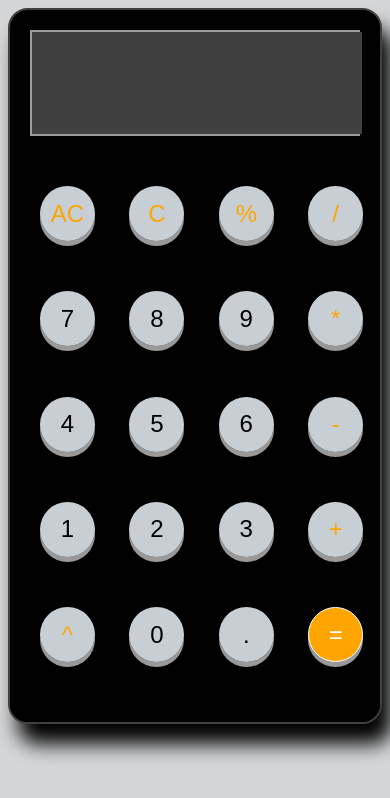
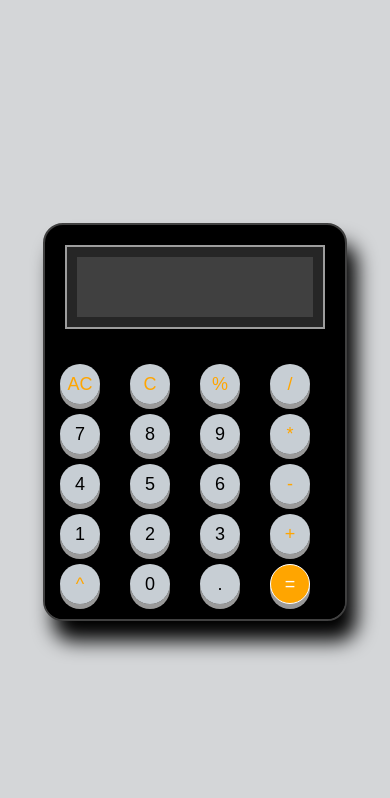
Before and after one commit to syam1433/calculator, a plain HTML site: page index.html in a window 390 px wide. Drawn offline with Linux system fonts and the light colour scheme.

Commit message:
new change in response

```diff
--- a/style.css
+++ b/style.css
@@ -1,26 +1,33 @@
-body{
+body {
     display: flex;
     justify-content: center;
+    align-items: center;
     background-color: #D4D6D8;
+    min-height: 100vh;
+    margin: 0;
+    padding: 0;
+}
 
-}
-#Calculator{
+#Calculator {
     background-color: black;
     border-radius: 20px;
-    max-width: 500px;
+    max-width: 27%;
+    width: 50%;
     overflow: hidden;
     box-shadow: 10px 20px 20px black;
-    border:2px solid  #404040;
-
+    border: 2px solid #404040;
+    transition: all 0.3s ease;
 }
 
-.dis{
+.dis {
     border: 2px solid rgba(255, 255, 255, 0.55);
-    margin: 20px 20px 20px;
+    margin: 20px;
     background-color: #40404097;
+    padding: 10px;
+    box-sizing: border-box;
 }
 
-#displaycontent{
+#displaycontent {
     width: 100%;
     height: 100px;
     font-size: 20px;
@@ -29,18 +36,21 @@ body{
     background-color: #404040;
     color: white;
     font-size: 25px;
+    box-sizing: border-box;
 }
-#keys{
+
+#keys {
     display: grid;
-    grid-template-columns: repeat(4,1fr);
+    grid-template-columns: repeat(4, 1fr);
     padding: 30px;
     gap: 20px;
     background-color: black;
-    height: 60vh;
-    width: 40vh;
     border-radius: 10px;
+    box-sizing: border-box;
+    height: auto;
 }
-button{
+
+button {
     width: 55px;
     height: 55px;
     font-size: 24px;
@@ -52,37 +62,76 @@ button{
     border: none;
     border-radius: 50%;
     box-shadow: 0 5px #999;
+    transition: all 0.2s ease;
 }
-button:hover{
+
+button:hover {
     background-color: aliceblue;
 }
+
 button:active {
-  background-color: #7a0d0d00;
-  box-shadow: 0 5px #666;
-  transform: translateY(4px);
-  color: white;
+    background-color: #7a0d0d00;
+    box-shadow: 0 5px #666;
+    transform: translateY(4px);
+    color: white;
 }
-.optbtns{
+
+.optbtns {
     color: orange;
 }
-.optbtns:active{
+
+.optbtns:active {
     background-color: orange;
     color: white;
 }
-.opt{
+
+.opt {
     background-color: orange;
     color: white;
-    border:1px solid white;
+    border: 1px solid white;
 }
-@media screen and (max-width: 850px){
-    body{
-        display: flex;
-        justify-content: center;
-        align-items: center;
-        text-align: center;
-    }
-    #Calculator{
-        width: 90vh;
+
+@media (max-width: 768px) {
+    #Calculator {
+        width: 100%;
+        max-width: 400px;
     }
 
+    #displaycontent {
+        height: 80px;
+        font-size: 20px;
+    }
+
+    #keys {
+        padding: 20px;
+        gap: 15px;
+    }
+
+    button {
+        width: 45px;
+        height: 45px;
+        font-size: 20px;
+    }
 }
+
+@media (max-width: 480px) {
+    #Calculator {
+        max-width: 300px;
+    }
+
+    #displaycontent {
+        height: 60px;
+        font-size: 18px;
+    }
+
+    #keys {
+        padding: 15px;
+        gap: 10px;
+    }
+
+    button {
+        width: 40px;
+        height: 40px;
+        font-size: 18px;
+    }
+}
```
